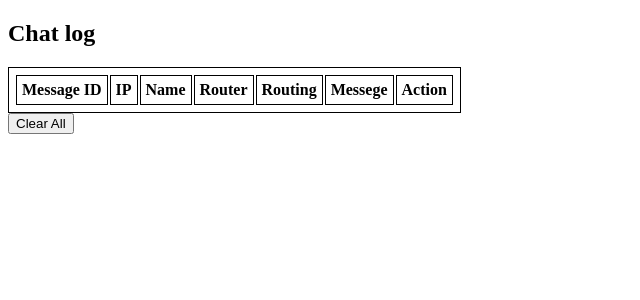
After one commit to Msumri/XTH_Head, a Flask app: page /admin/chat in a window 1280 px wide. The commit adds this page. Shown: the top 300 px of the page, without its empty margins (0-640 px from the left). Run offline with Flask 3, Linux system fonts and the light colour scheme; lists and menus that the app fills with data are empty.

Commit message:
addded admin panel to monitor and delete chat

```diff
--- /dev/null
+++ b/admin/__init__.py
@@ -0,0 +1,50 @@
+from flask import Blueprint, render_template, request, redirect, url_for, session, jsonify
+import json
+import os
+
+
+##### messegses #####
+MESSAGE_FILE = 'messages.json'
+def load_messages():
+    if os.path.exists(MESSAGE_FILE):
+        with open(MESSAGE_FILE, 'r') as file:
+            return json.load(file)
+    return []
+
+
+##### messegses #####
+
+
+# Load existing messages
+admin = Blueprint('admin', __name__, template_folder='templates')
+
+
+@admin.route('/', methods=['POST','GET'])
+def home():
+    return render_template('adminhome.html')
+
+@admin.route('/chat', methods=['POST','GET'])
+def chat():
+    messeges=load_messages()
+
+    if request.method == 'POST':
+        # Remove entries with Students_name "mohammed"
+        deleteall="false"
+        messegeid=request.form['messegeid']
+        deleteall=request.form['deleteall']
+        print(deleteall)
+        messegeid=int(messegeid)
+        filtered_data = [entry for entry in messeges if entry["messegeid"] != messegeid]
+        if deleteall=="true":
+            if os.path.isfile(MESSAGE_FILE):
+                os.remove(MESSAGE_FILE)
+                print(f"{MESSAGE_FILE} has been deleted.")
+            else:
+                print(f"{MESSAGE_FILE} does not exist.")
+        # Save the modified JSON back to a file (optional)
+        else:
+
+            with open('messages.json', 'w') as f:
+                json.dump(filtered_data, f, indent=4)
+
+    return render_template('chatadmin.html', messeges=messeges)
--- /dev/null
+++ b/admin/templates/adminhome.html
@@ -0,0 +1,4 @@
+{% for msg in messeges %}
+    {{msg.Students_name}}
+    {{msg.message}}
+    {% endfor %}
--- /dev/null
+++ b/admin/templates/chatadmin.html
@@ -0,0 +1,51 @@
+
+
+    <!DOCTYPE html>
+<html>
+<style>
+table, th, td {
+  border:1px solid black;
+  padding: 5px;
+}
+</style>
+<body>
+
+<h2>Chat log</h2>
+
+<table >
+  <tr>
+    <th>Message ID</th>
+    <th>IP</th>
+    <th>Name</th>
+    <th>Router</th>
+    <th>Routing</th>
+    <th>Messege</th>
+    <th>Action</th>
+
+
+  </tr>
+  {% for msg in messeges %}
+  <tr>
+    <td>{{msg.messegeid}}</td>
+    <td>{{msg.username}}</td>
+    <td>{{msg.Students_name}}</td>
+    <td>{{msg.router}}</td>
+    <td>{{msg.path}}</td>
+    <td>{{msg.message}}</td>
+    <td>
+        <form method="POST" action="{{ url_for('admin.chat') }}">
+
+        <input type="hidden" name="messegeid" value="{{msg.messegeid}}">
+        <button   type="submit" name="deleteall" value="false">delete</button>
+
+    </td>
+
+  </tr>
+  {% endfor %}
+
+</table>
+
+    <button  type="submit" name="deleteall" value="true">Clear All</button>
+    </form>
+</body>
+</html>
--- a/app.py
+++ b/app.py
@@ -1,6 +1,7 @@
 from flask import Flask, render_template, request, session, redirect, url_for, flash,send_from_directory,abort,jsonify
 from file_upload import upload_bp   # Import the blueprint
 from chatapp import chat_bp   # Import the blueprint
+from admin import admin   # Import the blueprint
 
 from functools import wraps
 import json
@@ -68,9 +69,10 @@ def organizefiles():
 # Register the upload blueprint
 
 app.register_blueprint(upload_bp, url_prefix='/upload/')
-from flask import Flask
 
 app.register_blueprint(chat_bp, url_prefix='/chatapp')  # Register with a URL prefix if needed
+
+app.register_blueprint(admin, url_prefix='/admin')  # Register with a URL prefix if needed
 
 @app.route('/login/', methods=['POST','GET'])
 def login_page():
--- a/templates/chat.html
+++ b/templates/chat.html
@@ -57,7 +57,7 @@
                         <div class="card-title">Connected IP Addresses:</div>
                     </div>
                     <div class="card-body">
-                        <ul class="nav nav-secondary" id="ip-list">
+                        <ul  id="ip-list">
                             {% for ip in connected_ips %}
                             <li >
                                 <p>&nbsp;{{ ip }}</p>
@@ -129,7 +129,7 @@
         const ips = await response.json();
 
         const chatBox = document.getElementById('ip-list');
-        chatBox.innerHTML = '<i class="icon-user"></i>';
+        chatBox.innerHTML = '';
         ips.forEach(ip => {
             const li = document.createElement('li');
             li.textContent = `${ip}`;
```
Also changed, not shown: chatapp/__init__.py (+7 -3 lines), filtered_data.json (added, +26 -0 lines), messages.json (deleted, +0 -1 lines).
